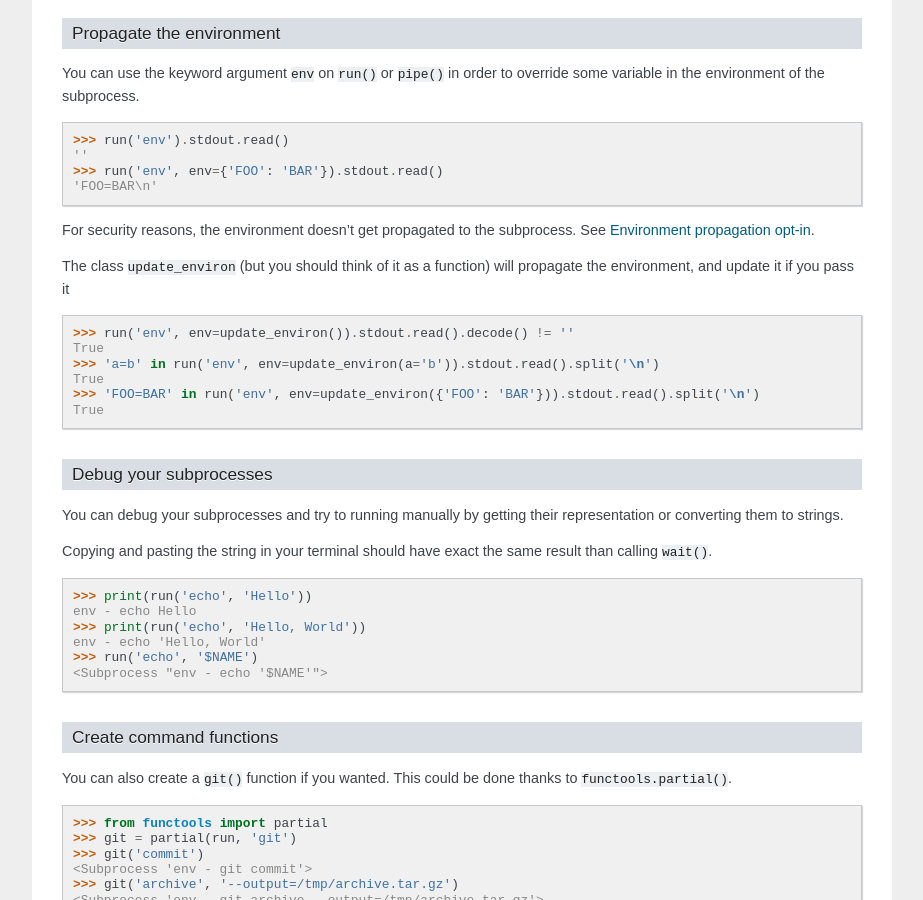
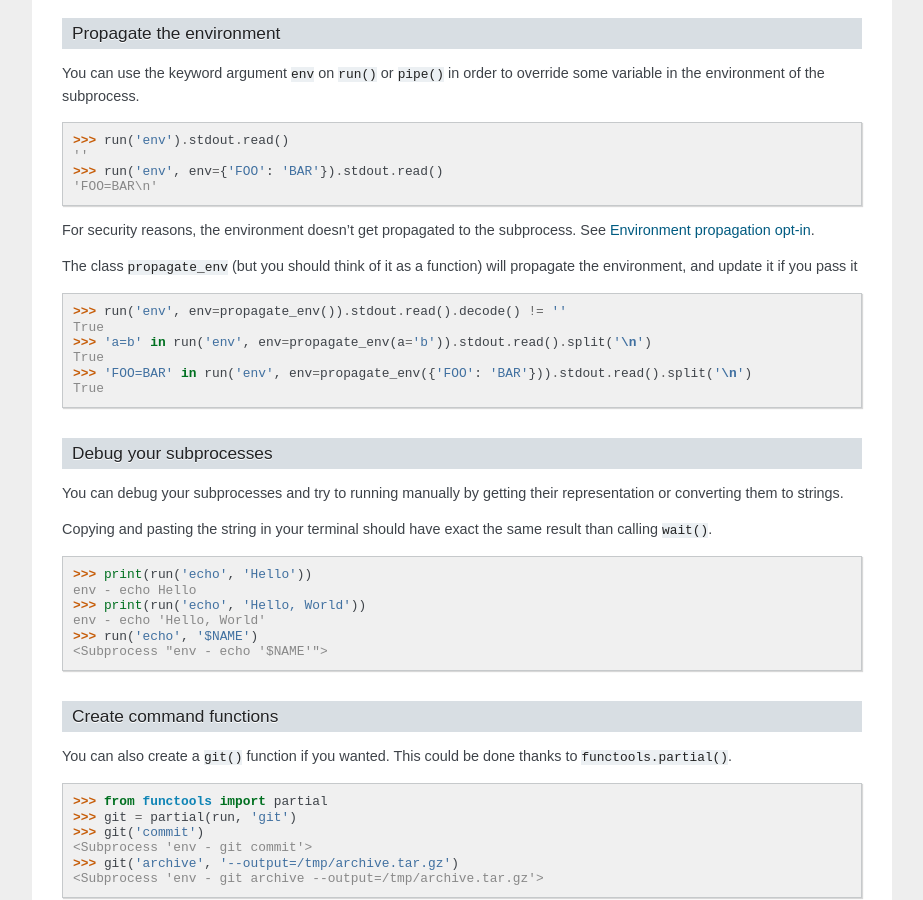
Before and after one commit to acatton/python-spm, a Sphinx documentation site: the page built from docs/usage.rst, in a window 1280 px wide and 900 px high, scrolled down 1329 px. Shown: the whole window, without its empty margins (198-1121 px from the left). Built offline with Sphinx 7.4.7, drawn with Linux system fonts in a browser that asks for light colours.

Commit message:
Rename update_environ -> propagate_env

```diff
--- a/docs/index.rst
+++ b/docs/index.rst
@@ -12,7 +12,7 @@ Use:
 
 .. doctest::
 
-    >>> from spm import run, pipe, update_environ
+    >>> from spm import run, pipe, propagate_env
     >>> run('cat', '/etc/passwd')
     <Subprocess 'env - cat /etc/passwd'>
     >>> run('cat', '/etc/passwd').pipe('grep', 'jdoe')
@@ -21,9 +21,9 @@ Use:
     <Subprocess 'env - gzip -c /etc/passwd | env - zcat'>
     >>> run('git', 'commit', env={'GIT_COMMITTER_NAME': 'John Doe'})
     <Subprocess "env - 'GIT_COMMITTER_NAME=John Doe' git commit">
-    >>> run('ls', env=update_environ())
+    >>> run('ls', env=propagate_env())
     <Subprocess 'ls'>
-    >>> run('ls', env=update_environ({'FOO': 'BAR'}))
+    >>> run('ls', env=propagate_env({'FOO': 'BAR'}))
     <Subprocess 'env FOO=BAR ls'>
     >>> run('echo', '-n', 'foo').wait()
     ('foo', None)
--- a/docs/usage.rst
+++ b/docs/usage.rst
@@ -3,7 +3,7 @@ Usage
 
 .. testsetup:: *
 
-    from spm import run, pipe, update_environ
+    from spm import run, pipe, propagate_env
 
 Installation
 ------------
@@ -102,15 +102,16 @@ override some variable in the environment of the subprocess.
 For security reasons, the environment doesn't get propagated to the subprocess.
 See :ref:`environment_propagation_security`.
 
-The class ``update_environ`` (but you should think of it as a function) will propagate the environment, and update it if you pass it
+The class ``propagate_env`` (but you should think of it as a function) will
+propagate the environment, and update it if you pass it
 
 .. doctest::
 
-    >>> run('env', env=update_environ()).stdout.read().decode() != ''
+    >>> run('env', env=propagate_env()).stdout.read().decode() != ''
     True
-    >>> 'a=b' in run('env', env=update_environ(a='b')).stdout.read().split('\n')
+    >>> 'a=b' in run('env', env=propagate_env(a='b')).stdout.read().split('\n')
     True
-    >>> 'FOO=BAR' in run('env', env=update_environ({'FOO': 'BAR'})).stdout.read().split('\n')
+    >>> 'FOO=BAR' in run('env', env=propagate_env({'FOO': 'BAR'})).stdout.read().split('\n')
     True
 
 
--- a/spm/__init__.py
+++ b/spm/__init__.py
@@ -57,7 +57,7 @@ class _LazyPopenAttribute(object):
 stdin = type('stdin_redirect', (object, ), {})()
 stdout = type('stdout_redirect', (object, ), {})()
 stderr = type('stderr_redirect', (object, ), {})()
-update_environ = type('update_environ', (dict, ), {})
+propagate_env = type('propagate_env', (dict, ), {})
 
 
 @six.python_2_unicode_compatible
@@ -102,7 +102,7 @@ class Subprocess(object):
         else:
             raise TypeError("stdout can't be anything else than a file.")
 
-        if isinstance(self._env, update_environ):
+        if isinstance(self._env, propagate_env):
             if len(self._env) > 0:
                 environ = os.environ.copy()
                 environ.update(self._env)
@@ -183,7 +183,7 @@ class Subprocess(object):
         if isinstance(self._stdin, Subprocess):
             ret += str(self._stdin) + ' | '
 
-        if not isinstance(self._env, update_environ):
+        if not isinstance(self._env, propagate_env):
             env = ('env', '-', )
         elif len(self._env) > 0:
             env = ('env', )
--- a/test_spm.py
+++ b/test_spm.py
@@ -10,7 +10,7 @@ import contextlib
 import signal
 
 import six
-from spm import run, pipe, update_environ
+from spm import run, pipe, propagate_env
 
 class TempFileMixin(object):
     def setUp(self):
@@ -80,7 +80,7 @@ class RunTest(TempFileMixin, unittest.TestCase):
         assert env == ''
 
     def test_copy_environment_opt_in(self):
-        env = run('env', env=update_environ({})).stdout.read().decode()
+        env = run('env', env=propagate_env({})).stdout.read().decode()
 
         assert env != ''
 
@@ -94,7 +94,7 @@ class RunTest(TempFileMixin, unittest.TestCase):
         assert output == 'foo"bar'
 
     def test_repr_env(self):
-        cmd_str = str(run('env', env=update_environ(foo='bar')))
+        cmd_str = str(run('env', env=propagate_env(foo='bar')))
         env = subprocess.check_output(cmd_str, shell=True).decode().split('\n')
 
         assert 'foo=bar' in env
```
